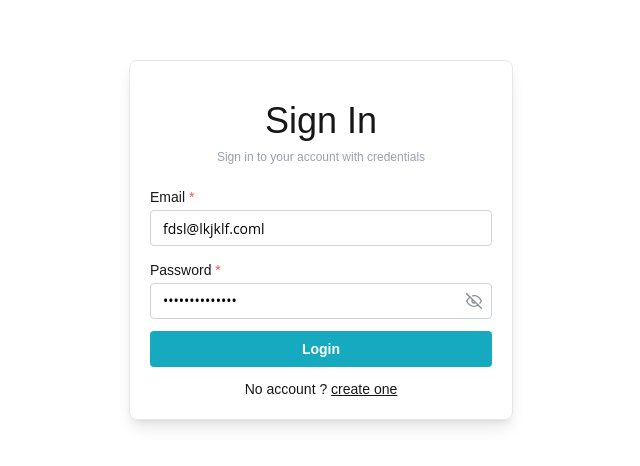
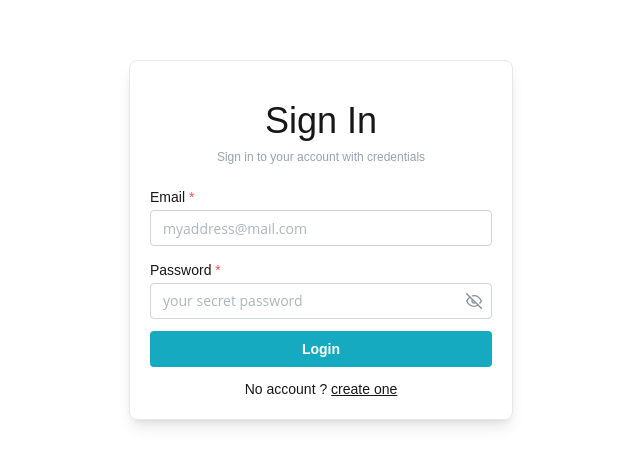
Before and after one commit to albiummid/apn-wareframe, a Next.js app: page /auth/login in a window 1280 px wide. Shown: the part 160-626 px from the top of the page, without its empty margins (319-959 px from the left). Built offline with nearby package versions, Linux system fonts and the light colour scheme.

Commit message:
login demo credential removed.

```diff
--- a/app/auth/login/page.tsx
+++ b/app/auth/login/page.tsx
@@ -14,8 +14,8 @@ export default function LoginScreen() {
     const [error, setError] = useState("");
     const form = useForm({
         initialValues: {
-            email: "fdsl@lkjklf.coml",
-            password: "jfklsdfjklsdjl",
+            email: "",
+            password: "",
         },
         validate: {
             email: (value) =>
```
